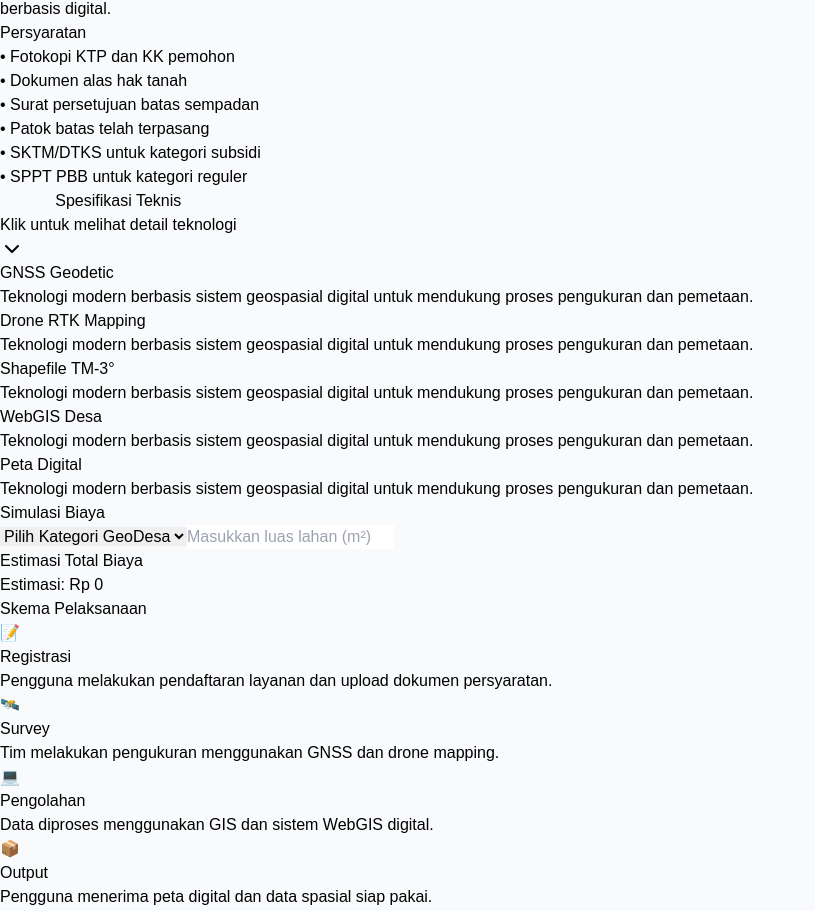
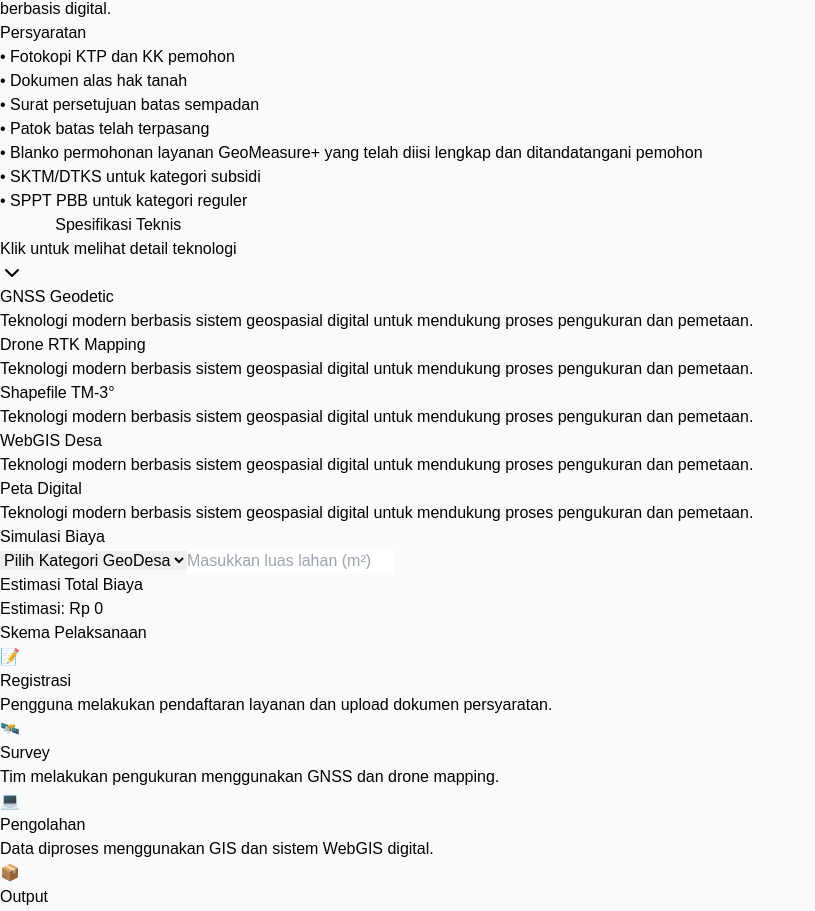
Before and after one commit to ahmadfahrezi074-pixel/geomeasure-plus, a React (Vite) app: page /layanan in a window 1280 px wide. Shown: the part 1635-2546 px from the top of the page, without its empty margins (0-815 px from the left). Built offline with nearby package versions, Linux system fonts and the light colour scheme.

Commit message:
Update layanan GeoMeasure+ with hidden spesifikasi, workflow visual per layanan, and improved UI layout

```diff
--- a/src/pages/Layanan.jsx
+++ b/src/pages/Layanan.jsx
@@ -38,6 +38,7 @@
         "Dokumen alas hak tanah",
         "Surat persetujuan batas sempadan",
         "Patok batas telah terpasang",
+        "Blanko permohonan layanan GeoMeasure+ yang telah diisi lengkap dan ditandatangani pemohon",
         "SKTM/DTKS untuk kategori subsidi",
         "SPPT PBB untuk kategori reguler",
       ],
```
